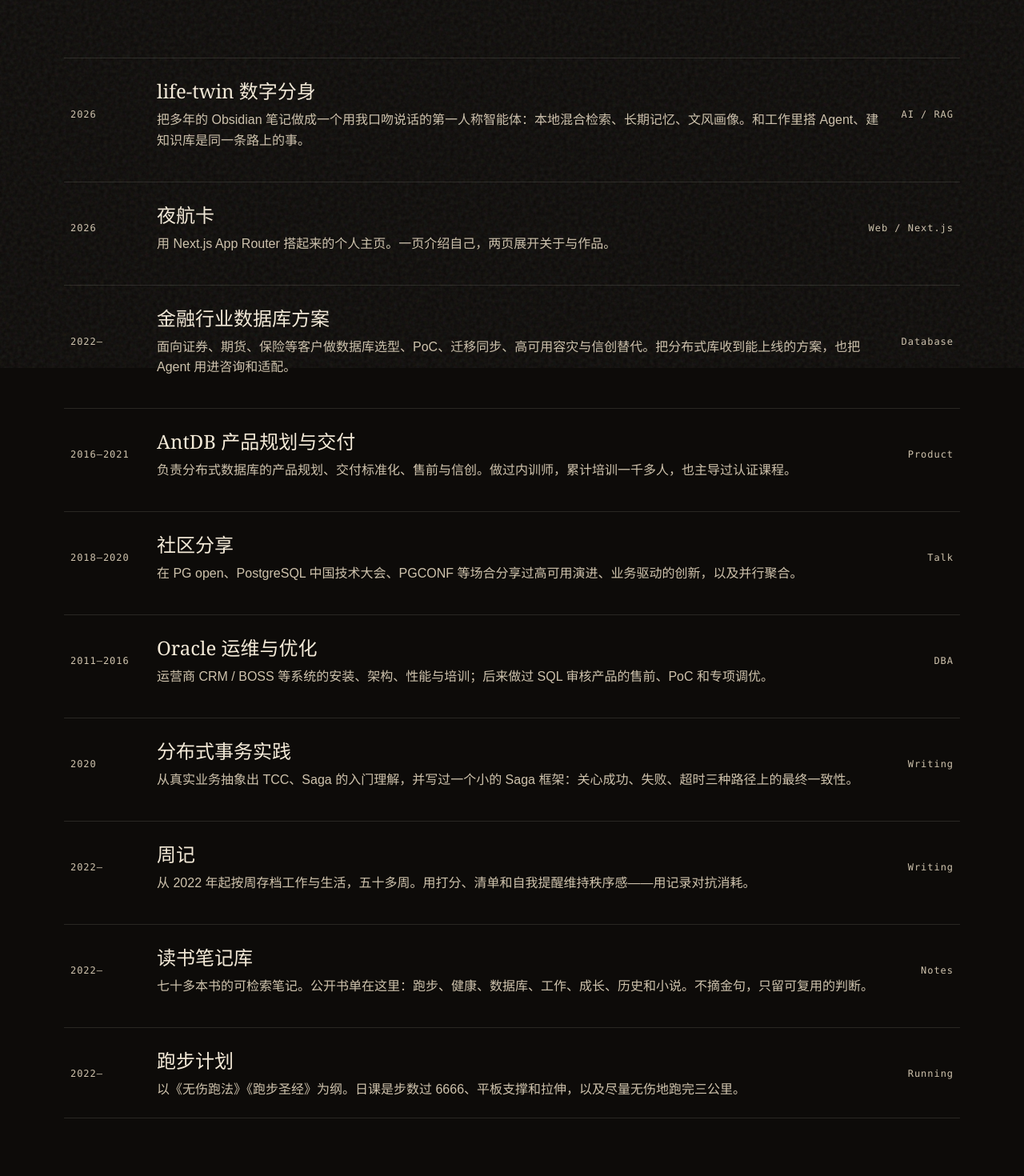
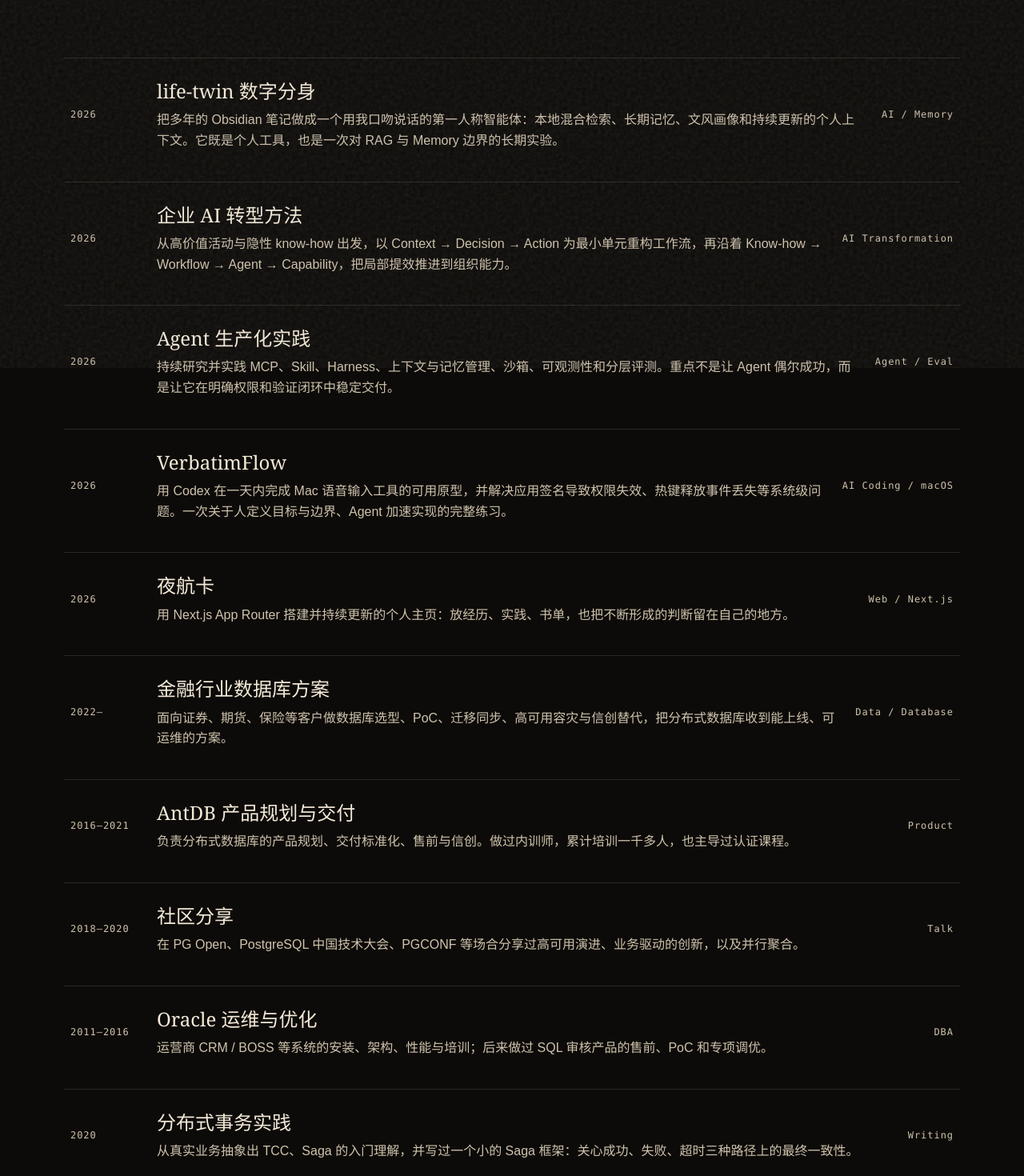
Before and after one commit to yafeishi/yafeishi.github.io, a Next.js app: page /work in a window 1280 px wide. Shown: the part 340-1810 px from the top of the page at 80% size. Built offline with nearby package versions, Linux system fonts and the light colour scheme.

Commit message:
刷新个人主页的 AI 与数据架构定位

```diff
--- a/app/work/page.tsx
+++ b/app/work/page.tsx
@@ -3,8 +3,8 @@ import Link from "next/link";
 import { Header } from "../components/Header";
 
 export const metadata: Metadata = {
-  title: "作品 — Hobson",
-  description: "Hobson 的作品与进行中的项目。",
+  title: "实践 — Hobson",
+  description: "Hobson 在企业 AI、Agent 工程化、数据与数据库方向的实践。",
 };
 
 const works = [
@@ -12,21 +12,42 @@ const works = [
     year: "2026",
     title: "life-twin 数字分身",
     summary:
-      "把多年的 Obsidian 笔记做成一个用我口吻说话的第一人称智能体：本地混合检索、长期记忆、文风画像。和工作里搭 Agent、建知识库是同一条路上的事。",
-    tag: "AI / RAG",
+      "把多年的 Obsidian 笔记做成一个用我口吻说话的第一人称智能体：本地混合检索、长期记忆、文风画像和持续更新的个人上下文。它既是个人工具，也是一次对 RAG 与 Memory 边界的长期实验。",
+    tag: "AI / Memory",
+  },
+  {
+    year: "2026",
+    title: "企业 AI 转型方法",
+    summary:
+      "从高价值活动与隐性 know-how 出发，以 Context → Decision → Action 为最小单元重构工作流，再沿着 Know-how → Workflow → Agent → Capability，把局部提效推进到组织能力。",
+    tag: "AI Transformation",
+  },
+  {
+    year: "2026",
+    title: "Agent 生产化实践",
+    summary:
+      "持续研究并实践 MCP、Skill、Harness、上下文与记忆管理、沙箱、可观测性和分层评测。重点不是让 Agent 偶尔成功，而是让它在明确权限和验证闭环中稳定交付。",
+    tag: "Agent / Eval",
+  },
+  {
+    year: "2026",
+    title: "VerbatimFlow",
+    summary:
+      "用 Codex 在一天内完成 Mac 语音输入工具的可用原型，并解决应用签名导致权限失效、热键释放事件丢失等系统级问题。一次关于人定义目标与边界、Agent 加速实现的完整练习。",
+    tag: "AI Coding / macOS",
   },
   {
     year: "2026",
     title: "夜航卡",
-    summary: "用 Next.js App Router 搭起来的个人主页。一页介绍自己，两页展开关于与作品。",
+    summary: "用 Next.js App Router 搭建并持续更新的个人主页：放经历、实践、书单，也把不断形成的判断留在自己的地方。",
     tag: "Web / Next.js",
   },
   {
     year: "2022—",
     title: "金融行业数据库方案",
     summary:
-      "面向证券、期货、保险等客户做数据库选型、PoC、迁移同步、高可用容灾与信创替代。把分布式库收到能上线的方案，也把 Agent 用进咨询和适配。",
-    tag: "Database",
+      "面向证券、期货、保险等客户做数据库选型、PoC、迁移同步、高可用容灾与信创替代，把分布式数据库收到能上线、可运维的方案。",
+    tag: "Data / Database",
   },
   {
     year: "2016—2021",
@@ -39,7 +60,7 @@ const works = [
     year: "2018—2020",
     title: "社区分享",
     summary:
-      "在 PG open、PostgreSQL 中国技术大会、PGCONF 等场合分享过高可用演进、业务驱动的创新，以及并行聚合。",
+      "在 PG Open、PostgreSQL 中国技术大会、PGCONF 等场合分享过高可用演进、业务驱动的创新，以及并行聚合。",
     tag: "Talk",
   },
   {
@@ -58,25 +79,11 @@ const works = [
   },
   {
     year: "2022—",
-    title: "周记",
+    title: "周记与读书笔记库",
     summary:
-      "从 2022 年起按周存档工作与生活，五十多周。用打分、清单和自我提醒维持秩序感——用记录对抗消耗。",
-    tag: "Writing",
-  },
-  {
-    year: "2022—",
-    title: "读书笔记库",
-    summary:
-      "七十多本书的可检索笔记。公开书单在这里：跑步、健康、数据库、工作、成长、历史和小说。不摘金句，只留可复用的判断。",
+      "持续存档工作与生活，也积累七十多本书的可检索笔记。用记录对抗消耗，不只收藏观点，更留下可以复用的判断。",
     tag: "Notes",
     href: "/books",
-  },
-  {
-    year: "2022—",
-    title: "跑步计划",
-    summary:
-      "以《无伤跑法》《跑步圣经》为纲。日课是步数过 6666、平板支撑和拉伸，以及尽量无伤地跑完三公里。",
-    tag: "Running",
   },
 ];
 
@@ -86,8 +93,8 @@ export default function WorkPage() {
       <Header current="/work" />
       <main className="shell">
         <section className="page-intro">
-          <p className="kicker">Selected Work</p>
-          <h1>作品与痕迹</h1>
+          <p className="kicker">Selected Practice</p>
+          <h1>实践与痕迹</h1>
         </section>
         <section className="section">
           <div className="work-list">
```
